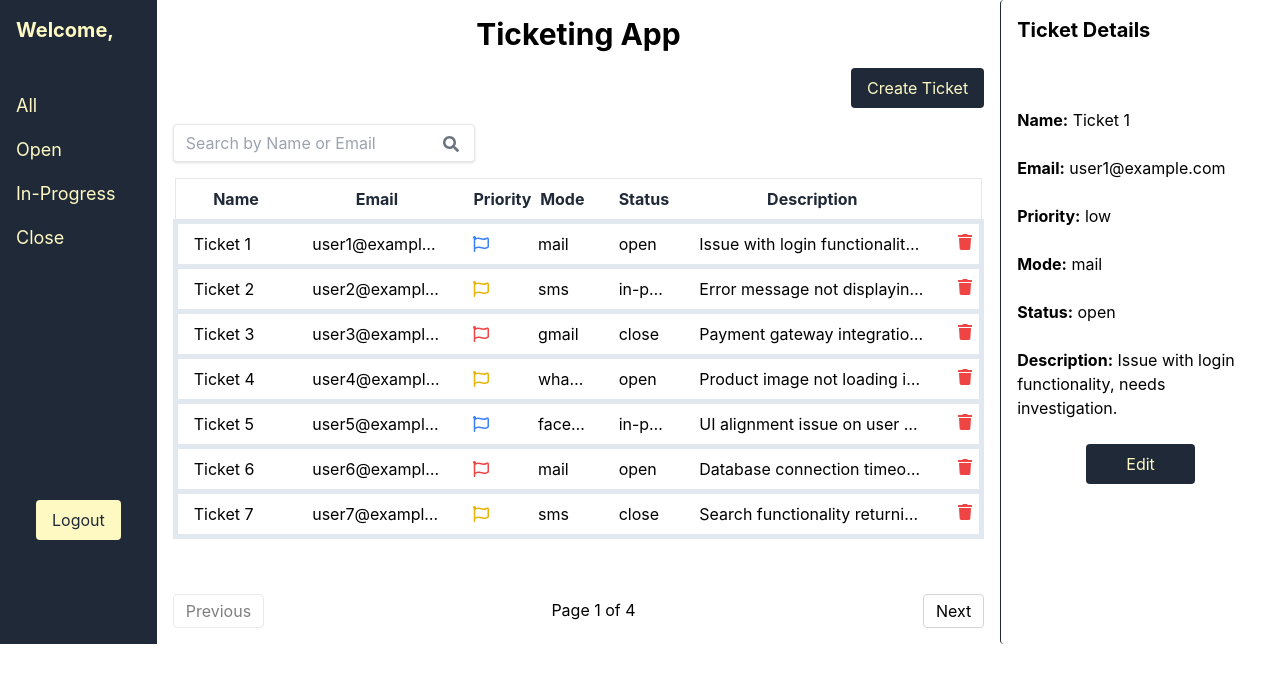
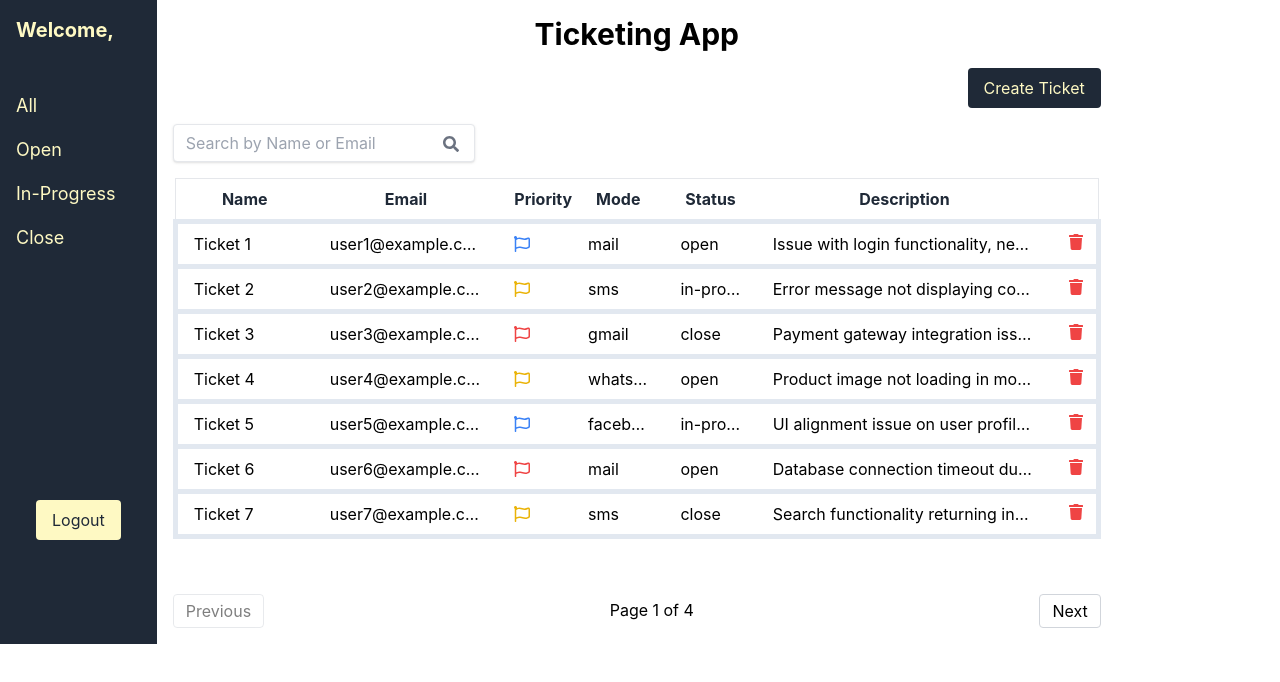
Before and after one commit to Loghamaniya/ticketingApp, a React (Create React App) app: page /dashboard in a window 1280 px wide. Shown: the top 682 px of the page. Built offline with nearby package versions, Linux system fonts and the light colour scheme.

Commit message:
fourth commit

```diff
--- a/src/components/Dashboard.js
+++ b/src/components/Dashboard.js
@@ -11,11 +11,11 @@ const Dashboard = ({  tickets }) => {
   const [selectedTicket, setSelectedTicket] = useState(null);
   const [editMode, setEditMode] = useState(false);
 
-  useEffect(() => {
-    if (!selectedTicket && tickets.length > 0) {
-      setSelectedTicket(tickets[0]);
-    }
-  }, [tickets, selectedTicket]);
+  // useEffect(() => {
+  //   if (!selectedTicket && tickets.length > 0) {
+  //     setSelectedTicket(tickets[0]);
+  //   }
+  // }, [tickets, selectedTicket]);
 
   const handleCreateTicketClick = () => {
     setShowForm(true);
@@ -43,7 +43,7 @@ const Dashboard = ({  tickets }) => {
   return (
     <div className="flex bg-white p=0">
       <Sidebar setStatusFilter={setFilter} />
-      <div className={`w-full lg:w-3/4 p-4 ${selectedTicket ? 'lg:pl-4' : ''}`}>
+      <div className={` lg:w-3/4 p-4  ${selectedTicket ? '' : ''}`}>
         <h1 className="flex text-3xl font-bold mb-4 justify-center">Ticketing App</h1>
         <div className="flex justify-end">
         <button
--- a/src/components/Sidebar.js
+++ b/src/components/Sidebar.js
@@ -16,7 +16,7 @@ const Sidebar = ({ setStatusFilter }) => {
   };
 
   return (
-    <div className="w-11rem bg-gray-800  flex flex-col h-cover">
+    <div className="w-50 bg-gray-800  flex flex-col h-cover">
       <h4 className="text-xl text-yellow-100 p-4 pb-1 font-bold mb-1">
           Welcome,
         </h4>
```
